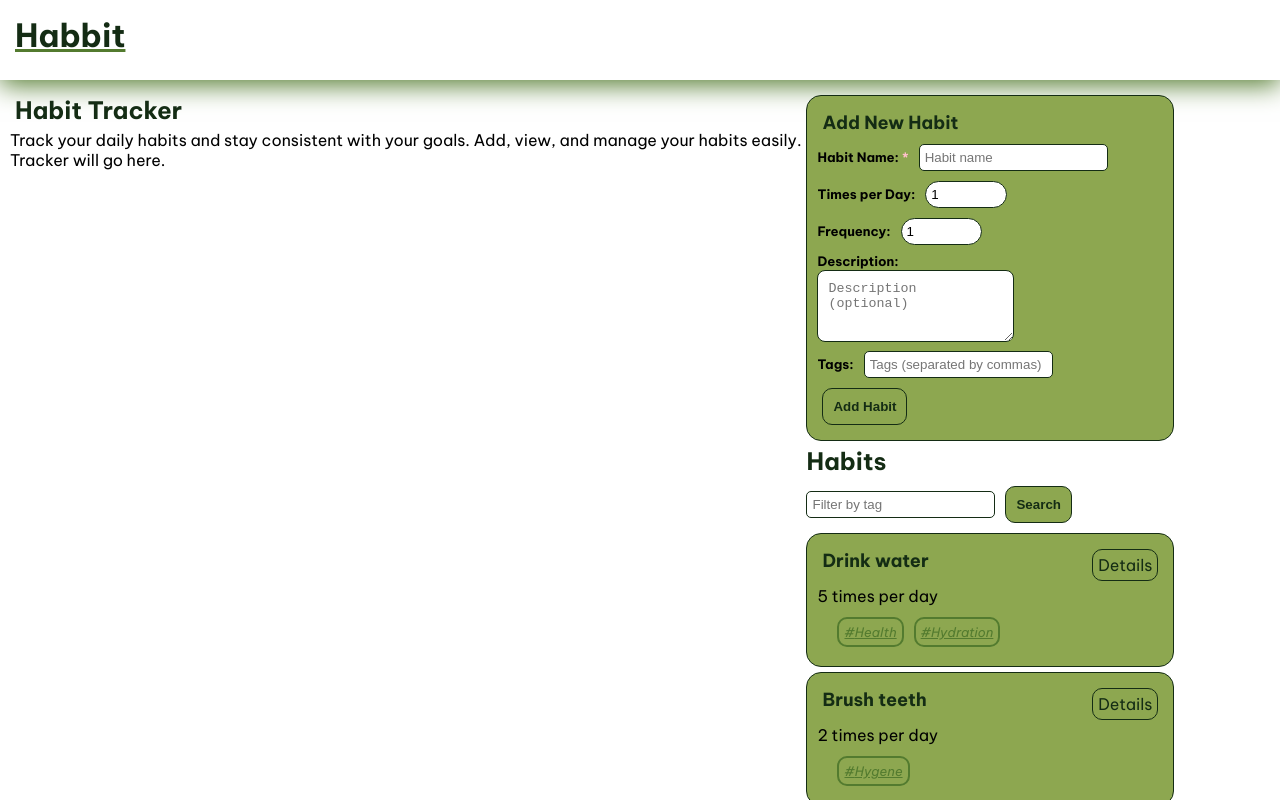
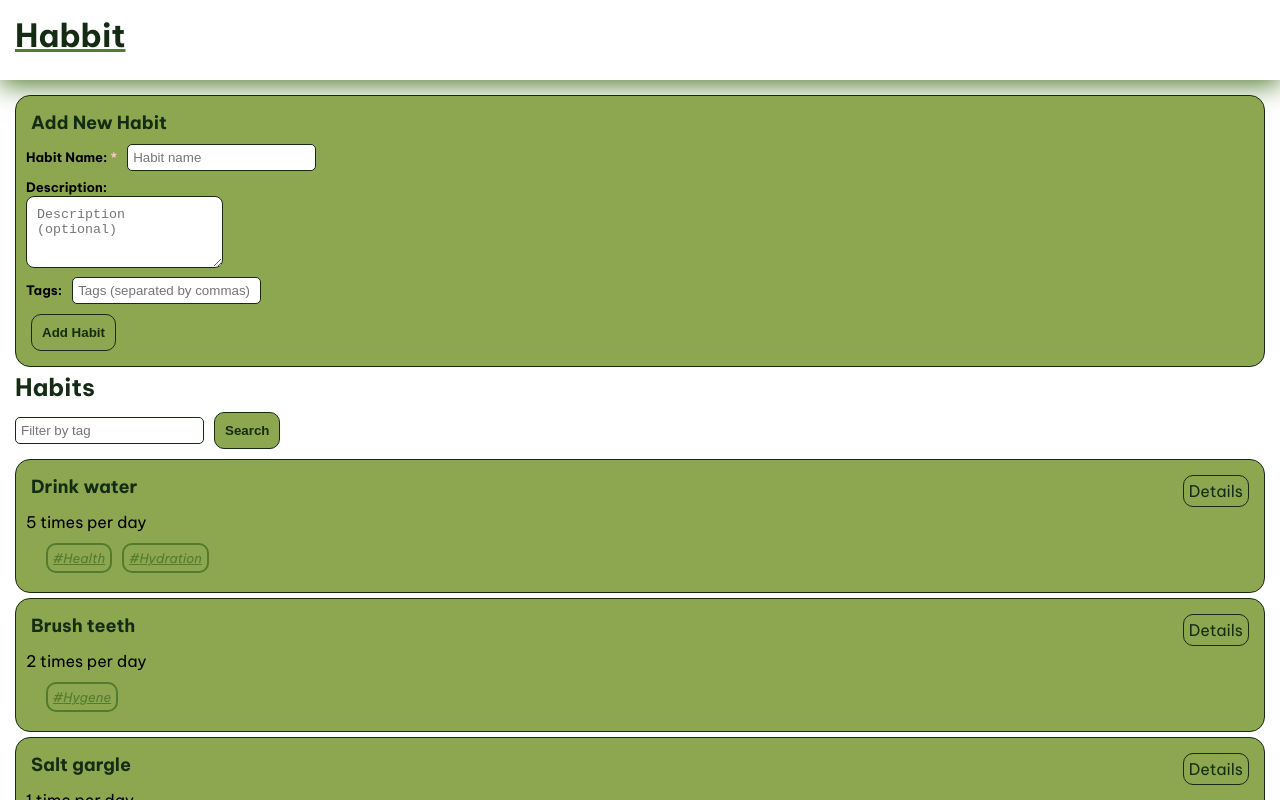
Before and after one commit to kandriam/habbit-prototype, an Angular app: page / in a window 1280 px wide. Shown: the top 800 px of the page. Built offline with nearby package versions, Linux system fonts and the light colour scheme.

Commit message:
Layout again before introducing chart

```diff
--- a/src/app/home/home.ts
+++ b/src/app/home/home.ts
@@ -7,32 +7,14 @@ import { HabitService } from '../habit.service';
   selector: 'app-home',
   imports: [Habit],
   template: `
-    <section style="display: flex;">
-      <div>
-        <h2>Habit Tracker</h2>
-        <p>
-        Track your daily habits and stay consistent with your goals. Add, view, and manage your habits easily.
-        </p>
-        Tracker will go here.
-      </div>
-
-      <aside style="float: right; width: 30%;">
+    <section>
           <form>
             <div class="home-container">
               <h3>Add New Habit</h3>
-
-              <label for="habit-name">Habit Name:</label>
-              <input type="text" name="habit-name" placeholder="Habit name" required>
-
-              <br>
-              <label for="habit-times-per-day">Times per Day:</label>
-              <input type="number" name="habit-times-per-day" placeholder="Times per Day" value="1" min="1">
-
-              <br>
-              <label for="habit-frequency">Frequency:</label>
-              <input type="number" name="habit-every-x-days" placeholder="Every x days" value="1" min="1">
-
-              <br>
+              <div>
+                <label for="habit-name">Habit Name:</label>
+                <input type="text" name="habit-name" placeholder="Habit name" required>
+              </div>
 
               <label for="habit-description">Description:</label>
               <br>
@@ -56,7 +38,6 @@ import { HabitService } from '../habit.service';
             <app-habit [habit]="habit"></app-habit>
           }
         </section>
-      </aside>
     </section>
   `,
   styleUrls: ['../../styles.css', './home.css'],
```
